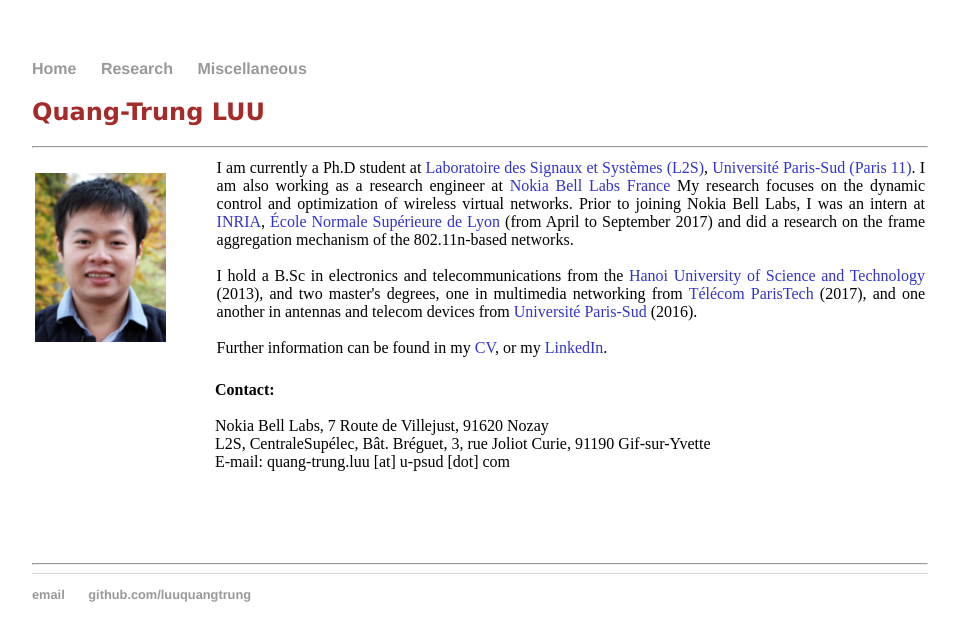
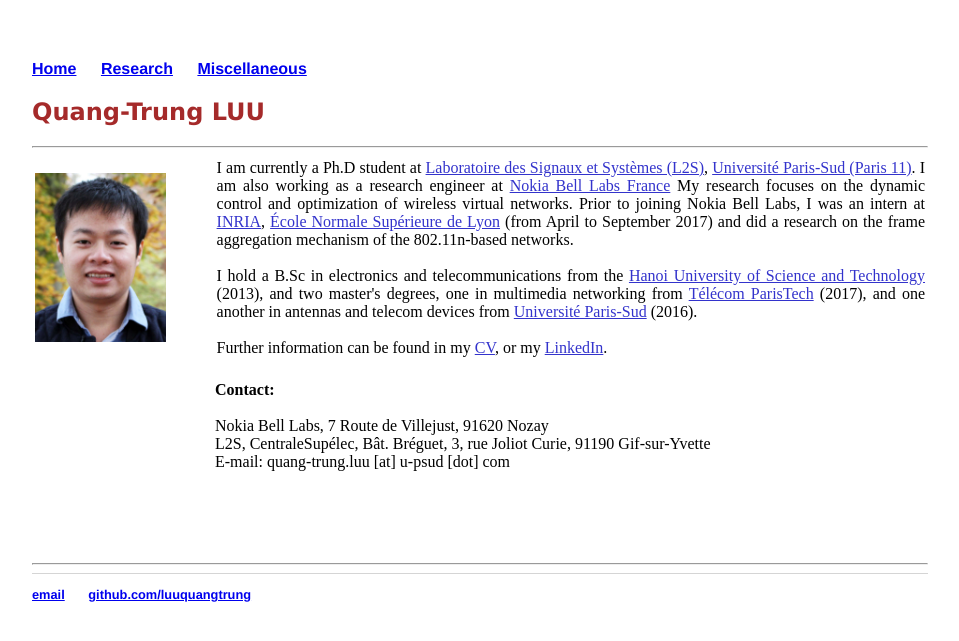
Before and after one commit to luuquangtrung/luuquangtrung.github.io_v1, a Jekyll site: the page built from index.html, in a window 1280 px wide. Shown: the top 641 px of the page, without its empty margins (160-1119 px from the left). Built offline with Jekyll 4.4.1, drawn with Linux system fonts in a browser that asks for light colours.

Commit message:
Update main.css

```diff
--- a/css/main.css
+++ b/css/main.css
@@ -12,9 +12,10 @@
     display: inline;
     margin-right: 20px;
 }
+<!-- Hyperlink, original color: #999 -->
 a {
     text-decoration: none;
-    color: #999;
+    color: #3333cc;
 }
 a:hover {
     text-decoration: underline;
```
